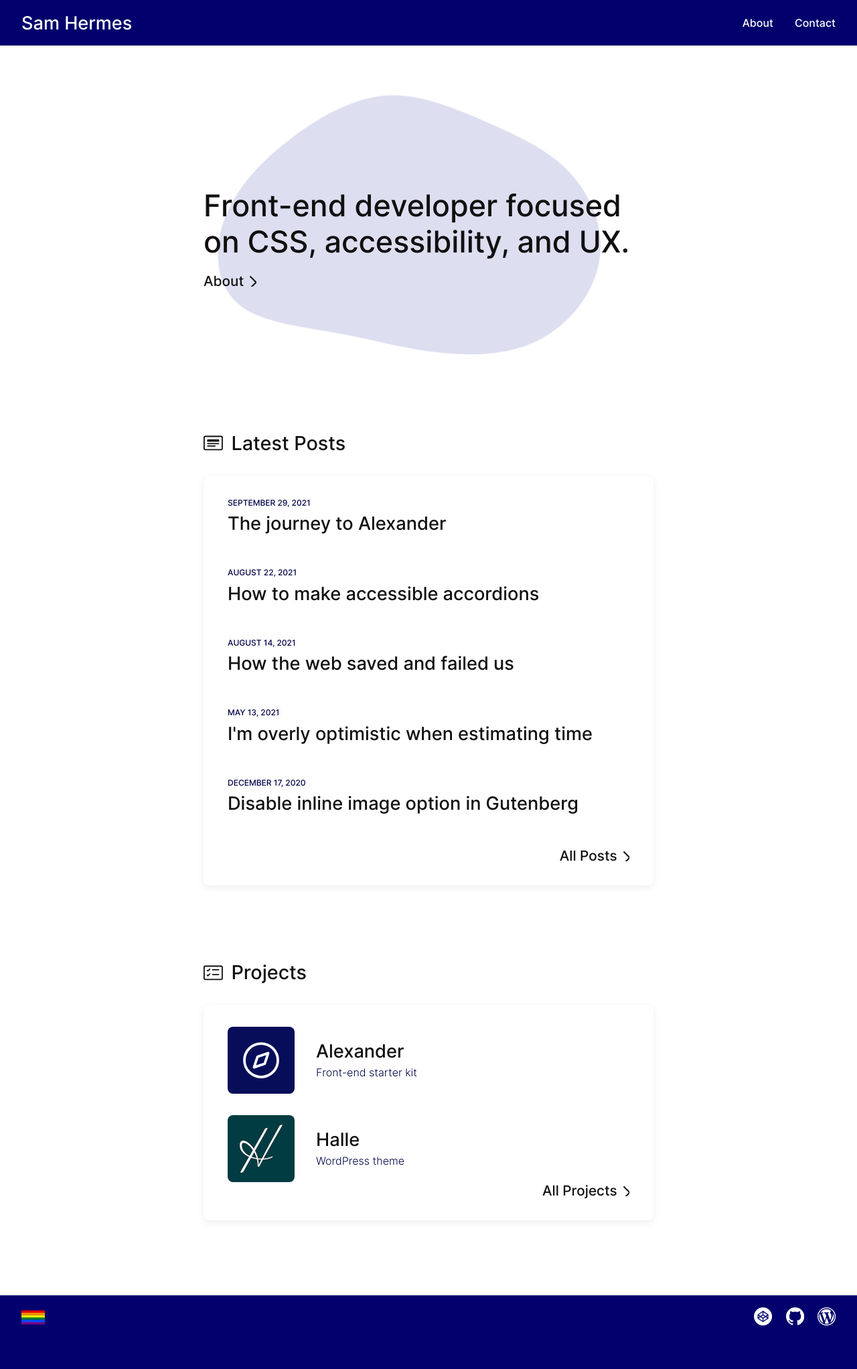
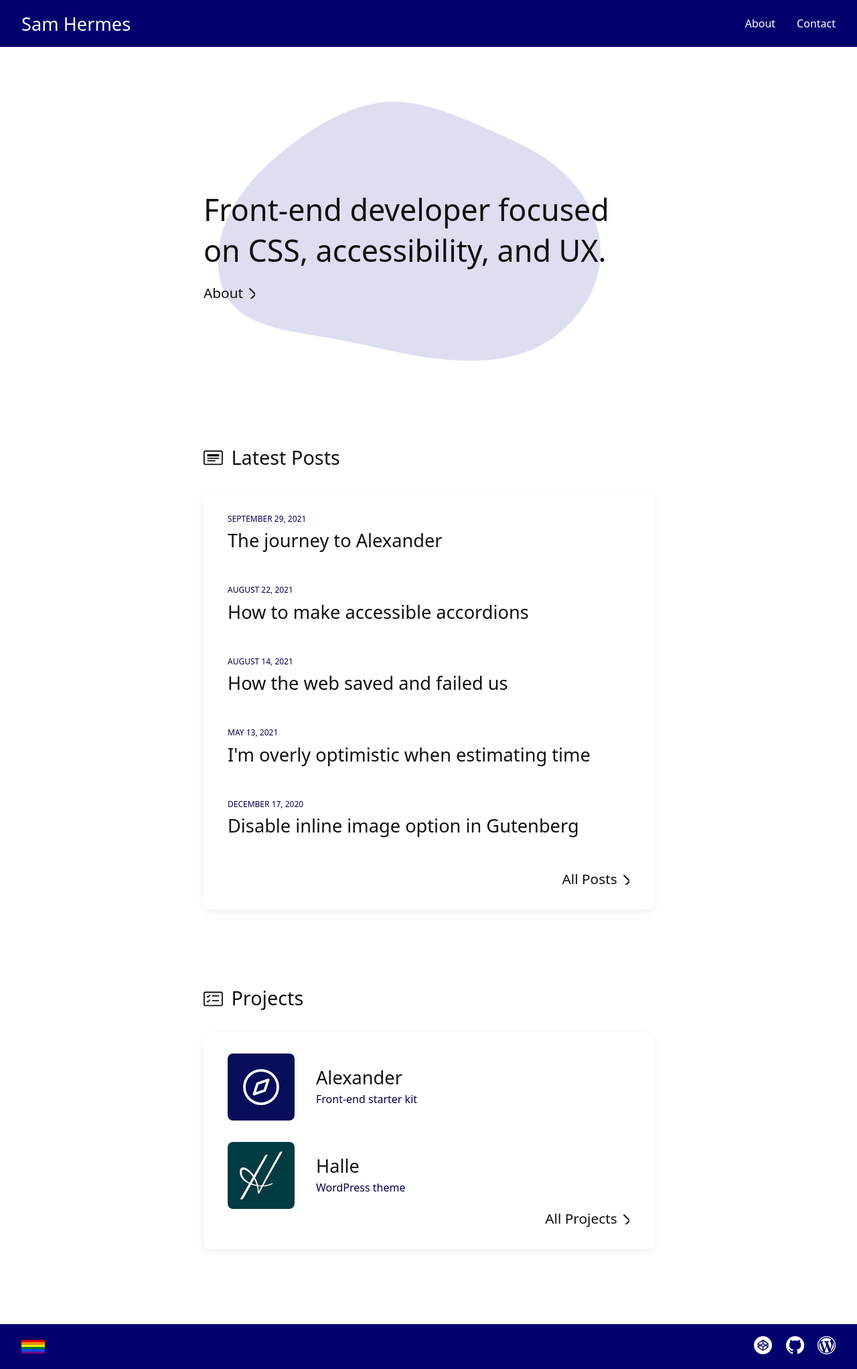
Before and after one commit to samhermes/samhermes.github.io, a Jekyll site: the page built from index.md, in a window 1280 px wide. Shown: the whole page at 67% size. Built offline with Jekyll 4.4.1, drawn with Linux system fonts in a browser that asks for light colours; before the commit the page ends 2000 px from its top, so only the background shows below that.

Commit message:
Remove Inter

```diff
--- a/_includes/head.html
+++ b/_includes/head.html
@@ -7,7 +7,7 @@
 <meta name="description"
     content="{% if page.excerpt %}{{ page.excerpt | strip_html | strip_newlines | truncate: 160 }}{% else %}{{ site.description }}{% endif %}">
 
-<link rel="stylesheet" href="/css/main.css?v=1.3.3">
+<link rel="stylesheet" href="/css/main.css?v=1.3.4">
 {% if page.custom_css %}
 <link rel="stylesheet" href="{{ page.custom_css }}.css">
 {% endif %}
--- a/_sass/_font.scss
+++ /dev/null
@@ -1,31 +0,0 @@
-@font-face {
-    font-family: 'Inter';
-    font-style:  normal;
-    font-weight: 300;
-    src: url("/font/Inter-Light.woff2?v=3.19") format("woff2"),
-         url("/font/Inter-Light.woff?v=3.19") format("woff");
-}
-
-@font-face {
-    font-family: 'Inter';
-    font-style:  italic;
-    font-weight: 300;
-    src: url("/font/Inter-LightItalic.woff2?v=3.19") format("woff2"),
-         url("/font/Inter-LightItalic.woff?v=3.19") format("woff");
-}
-
-@font-face {
-    font-family: 'Inter';
-    font-style:  normal;
-    font-weight: 500;
-    src: url("/font/Inter-Medium.woff2?v=3.19") format("woff2"),
-         url("/font/Inter-Medium.woff?v=3.19") format("woff");
-}
-
-@font-face {
-    font-family: 'Inter';
-    font-style:  italic;
-    font-weight: 500;
-    src: url("/font/Inter-MediumItalic.woff2?v=3.19") format("woff2"),
-         url("/font/Inter-MediumItalic.woff?v=3.19") format("woff");
-}
--- a/css/main.scss
+++ b/css/main.scss
@@ -3,10 +3,8 @@
 
 @charset "utf-8";
 
-@import "font";
-
 // Site variables
-$base-font-family: "Inter", system-ui, -apple-system, BlinkMacSystemFont, "Segoe UI", Roboto, "Helvetica Neue", Arial, "Noto Sans", "Liberation Sans", sans-serif, "Apple Color Emoji", "Segoe UI Emoji", "Segoe UI Symbol", "Noto Color Emoji";
+$base-font-family: system-ui, -apple-system, BlinkMacSystemFont, "Segoe UI", Roboto, "Helvetica Neue", Arial, "Noto Sans", "Liberation Sans", sans-serif, "Apple Color Emoji", "Segoe UI Emoji", "Segoe UI Symbol", "Noto Color Emoji";
 $color-dark: #010048;
 $color-medium: #010057;
 $color-light: #02006c;
```
Also changed, not shown: font/Inter-Light.woff (deleted), font/Inter-Light.woff2 (deleted), font/Inter-LightItalic.woff (deleted), font/Inter-LightItalic.woff2 (deleted), font/Inter-Medium.woff (deleted), font/Inter-Medium.woff2 (deleted), font/Inter-MediumItalic.woff (deleted), font/Inter-MediumItalic.woff2 (deleted).
